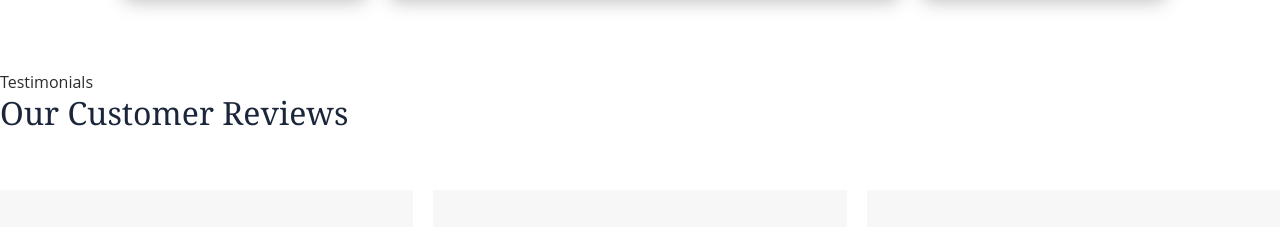
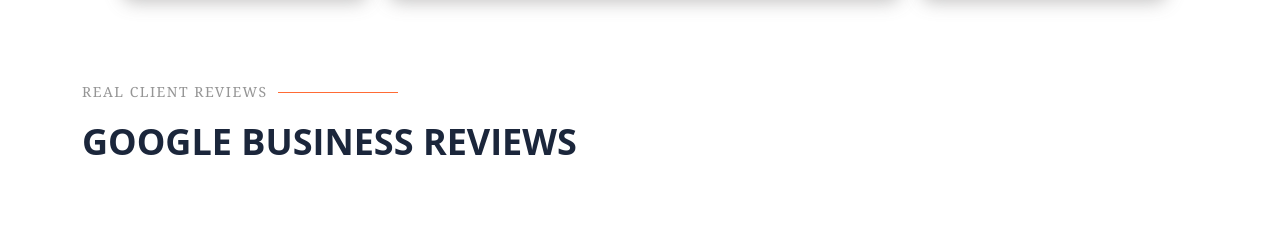
Before and after one commit to stridecoachingnetlify/website, a plain HTML site: page testimonials.html in a window 1280 px wide. Shown: the part 1123-1350 px from the top of the page. Drawn offline with Linux system fonts and the light colour scheme.

Commit message:
testimonials page

```diff
--- a/testimonials.html
+++ b/testimonials.html
@@ -262,9 +262,9 @@
         <section id="reviews-1672">
             <div class="cs-container">
                 <div class="cs-content">
-                    <div class="cs-text-container">
-                        <span class="cs-topper">Testimonials</span>
-                        <h2 class="cs-title">Our Customer Reviews</h2>
+                    <div class="container section-title" data-aos="fade-up">
+                        <h2>Real Client Reviews</h2>
+                        <p>Google Business Reviews</p>
                     </div>
                     <!-- <div class="cs-refresh-container">
                         <button id="js-refresh-reviews" type="button" class="cs-button-solid">Refresh
```
